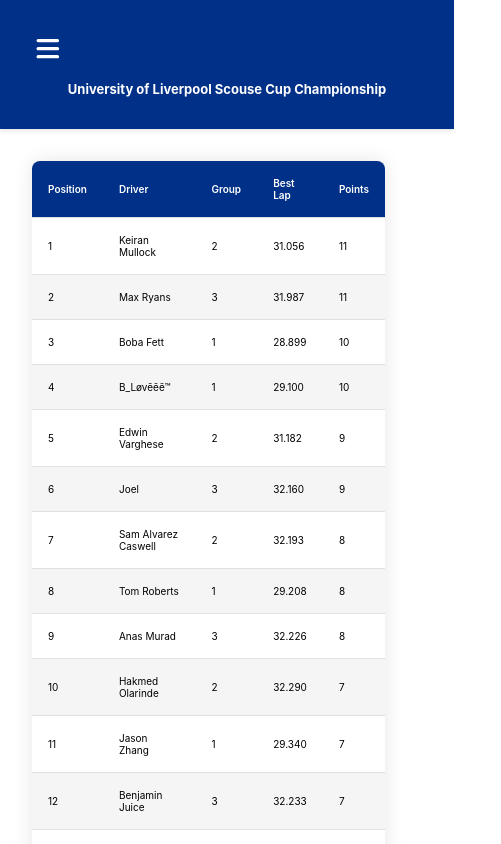
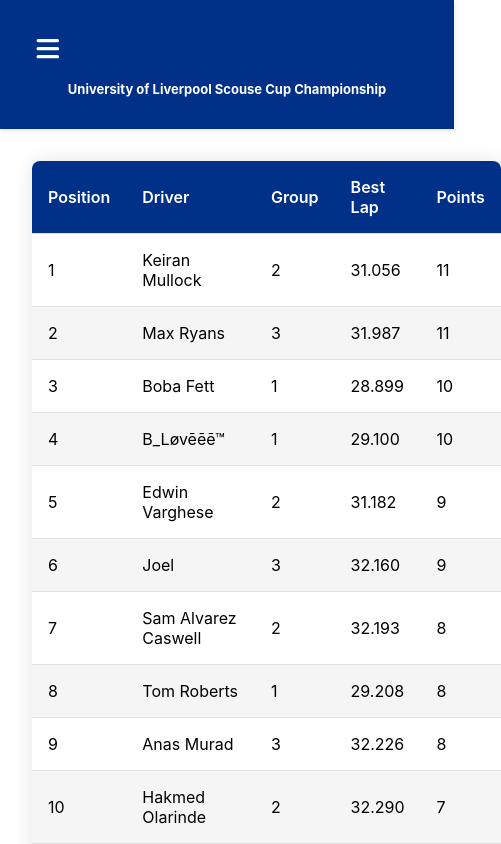
Before and after one commit to AidanRouai/KartingSite, a React (Vite) app: page / in a window 390 px wide. Shown: the top 844 px of the page, 501 px wide, since content can reach past the window. Built offline with nearby package versions, Linux system fonts and the light colour scheme.

Commit message:
css changes for mobile

```diff
--- a/src/App.css
+++ b/src/App.css
@@ -102,10 +102,17 @@
   }
 
   .leaderboard-table {
-    font-size: x-small;
+    font-size: medium;
   }
 
   .icon-button {
     margin-bottom: 1rem;
   }
+
+  .leaderboard-table tr:hover {
+    background: linear-gradient(to right, var(--primary-blue) 10%, 20%, var(--accent-yellow) 90%);
+    color: var(--white);
+    cursor: pointer;
+    transition: background-color 0.3s ease;
+  }
 }
```
